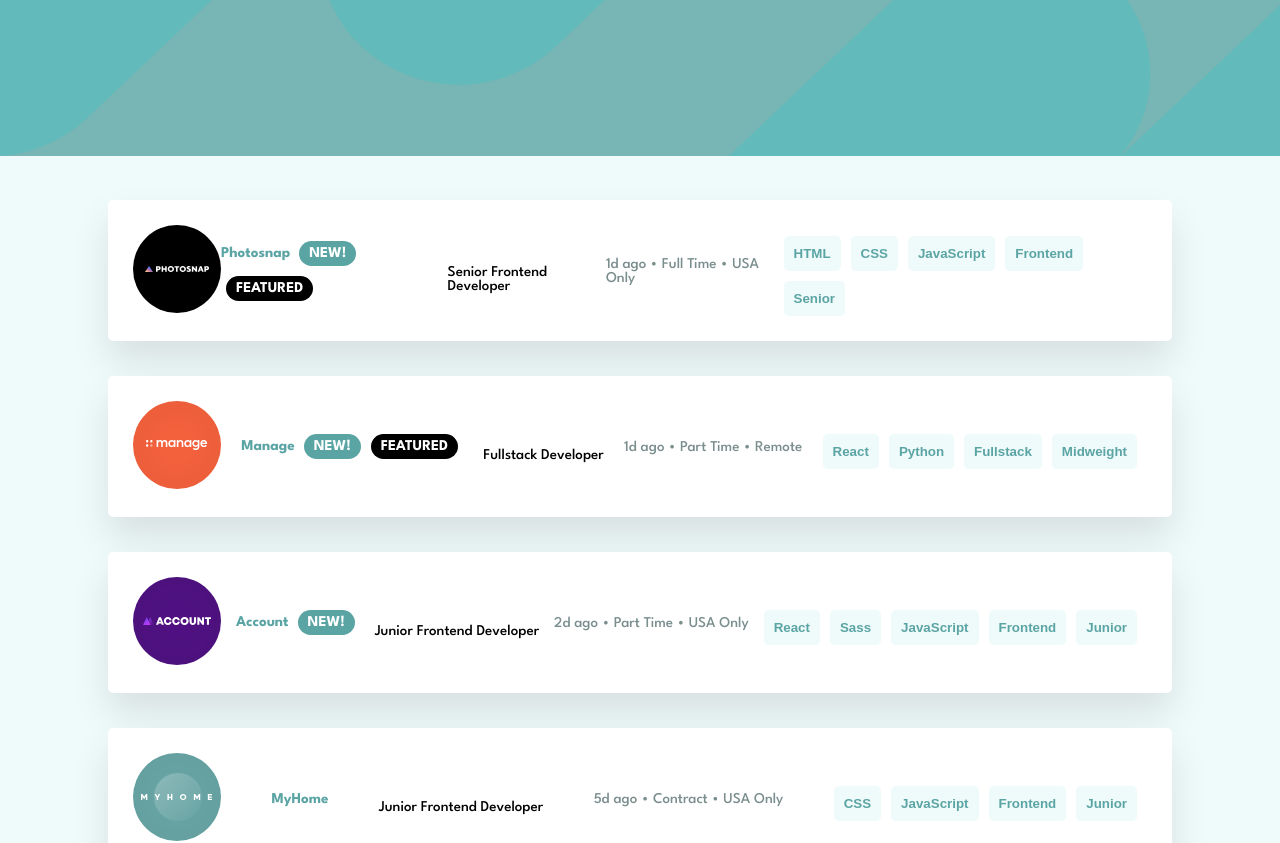
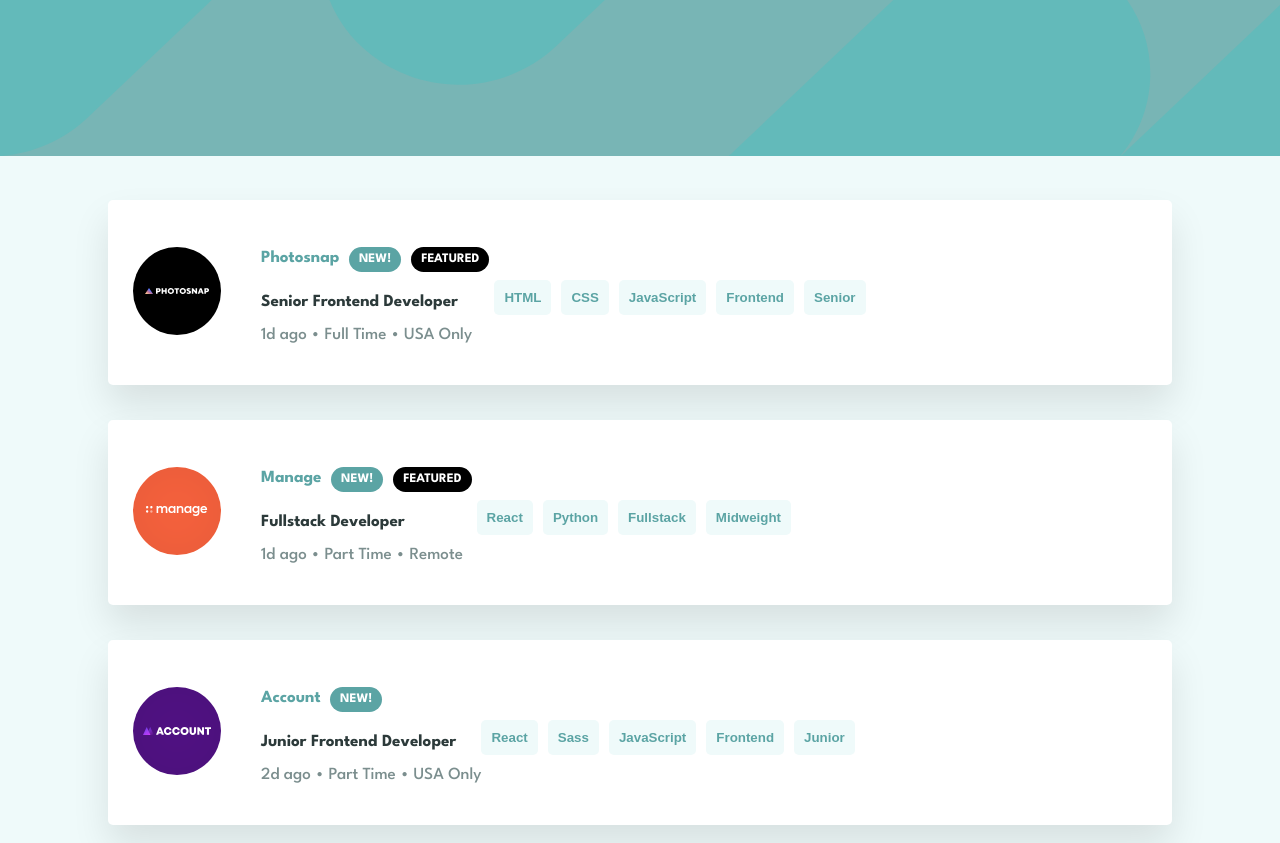
Before and after one commit to valleyman89/Frontend-Mentor-job-listings-app, a React (Create React App) app: page / in a window 1280 px wide. Shown: the top 843 px of the page. Built offline with nearby package versions, Linux system fonts and the light colour scheme.

Commit message:
tidy up css, sort out details section

```diff
--- a/src/components/FilterButton.jsx
+++ b/src/components/FilterButton.jsx
@@ -6,7 +6,7 @@ const FilterButton = ({ skill }) => {
 
   return (
     <button
-      className="skill pointer"
+      className="skill bold pointer"
       onClick={() => {
         updateFilter(skill);
       }}
--- a/src/components/FilterResult.jsx
+++ b/src/components/FilterResult.jsx
@@ -7,7 +7,7 @@ const FilterResult = () => {
     <div className="filter shadow">
       {filter.map((skillName, index) => {
         return (
-          <div key={index} className="tablet">
+          <div key={index} className="tablet bold">
             <div className="skill-name">{skillName}</div>
             <div
               className="kill-skill pointer"
--- a/src/components/Listing.jsx
+++ b/src/components/Listing.jsx
@@ -6,14 +6,16 @@ const Listing = ({ data }) => {
   return (
     <div className="listing shadow">
       <div className="logo">
-        <img src={data.logo} alt={data.company + " logo"} />
+        <img src={data.logo} alt={data.company + " logo "} />
       </div>
-      <div className="name">
-        {data.company} <Badge fresh={data.new} featured={data.featured} />
-      </div>
-      <div className="role"> {data.position}</div>
       <div className="details">
-        {data.postedAt} • {data.contract} • {data.location}
+        <p className="company bold">
+          {data.company} <Badge fresh={data.new} featured={data.featured} />
+        </p>
+        <p className="position bold">{data.position}</p>
+        <p className="extras">
+          {data.postedAt} • {data.contract} • {data.location}
+        </p>
       </div>
       <div className="skills">
         {data.tools.map((tool, index) => (
--- a/src/index.css
+++ b/src/index.css
@@ -13,6 +13,7 @@
 *::before {
   box-sizing: border-box;
 }
+
 /* Typography */
 html {
   font-size: 62.5%;
@@ -44,11 +45,15 @@ main {
   }
 }
 
+/* Re-usables */
 .pointer {
   cursor: pointer;
 }
 
-/* Shadow */
+.bold {
+  font-weight: 700;
+}
+
 .shadow {
   box-shadow: 0px 20px 37px 0px rgba(0, 0, 0, 0.1);
 }
@@ -62,8 +67,9 @@ main {
   display: flex;
   flex-direction: row;
   flex-wrap: wrap;
-  justify-content: space-between;
+  justify-content: space-evenly;
 }
+
 .clear {
   all: unset;
   color: var(--color-dark-grey-cyan);
@@ -81,7 +87,6 @@ main {
   align-items: center;
   color: var(--color-primary);
   display: grid;
-  font-weight: 700;
   grid-column-gap: 0px;
   grid-row-gap: 0px;
   grid-template-columns: 3fr 1fr;
@@ -97,6 +102,7 @@ main {
   grid-area: 1 / 1 / 2 / 2;
   padding: 1.1rem;
 }
+
 .kill-skill {
   grid-area: 1 / 2 / 2 / 3;
   padding: 0.93rem;
@@ -114,7 +120,6 @@ main {
 }
 
 /* Listings */
-
 .listing {
   display: flex;
   flex-direction: column;
@@ -129,10 +134,12 @@ main {
 @media screen and (min-width: 1000px) {
   .listing {
     flex-direction: row;
-    justify-content: space-between;
+    /* justify-content: space-between; */
     align-items: center;
   }
 }
+
+/* Particulars */
 .logo {
   max-height: 0.5rem;
 }
@@ -142,20 +149,22 @@ main {
   top: -5rem;
   width: 5rem;
 }
-.name {
-  grid-area: 1 / 1 / 2 / 2;
+
+.details {
+  font-size: 1.7rem;
+}
+.company {
   color: var(--color-primary);
-  font-weight: 700;
 }
-.role {
-  grid-area: 2 / 1 / 3 / 2;
-  margin: 1.7rem 0 0 0;
+
+.position {
+  color: var(--color-darker-grey-cyan);
 }
-.details {
-  grid-area: 3 / 1 / 4 / 2;
-  margin: 1.7rem 0;
+
+.extras {
   color: var(--color-dark-grey-cyan);
 }
+
 .skills {
   display: flex;
   flex-direction: row;
@@ -168,7 +177,6 @@ main {
   border-radius: 5px;
   border: 0;
   color: var(--color-primary);
-  font-weight: 700;
   margin: 1rem 1rem 0 0;
   padding: 1rem;
 }
@@ -194,18 +202,23 @@ main {
     top: unset;
     width: unset;
   }
+  .details {
+    margin-left: 4rem;
+  }
+  .skills {
+  }
 }
 
 /* Badges */
-
 .badge {
+  border-radius: 25px;
   display: inline-block;
-  border-radius: 25px;
+  font-size: 1.3rem;
+  line-height: 1.5rem;
   margin: 0.5rem;
   padding: 0.5rem 1rem;
+  text-align: center;
   text-transform: uppercase;
-  text-align: center;
-  line-height: 1.5rem;
 }
 
 .featured {
```
